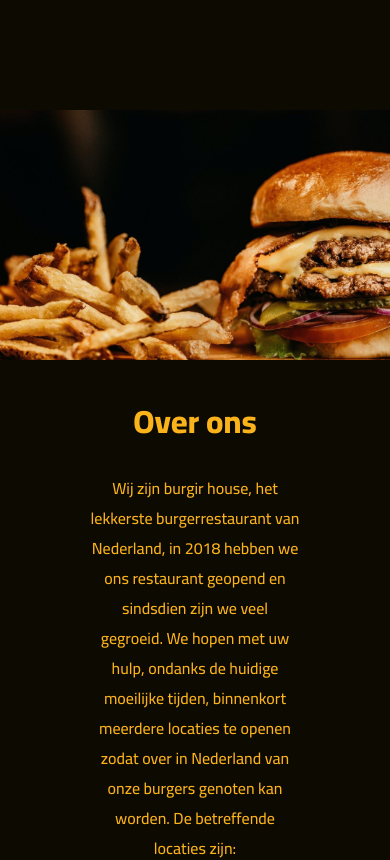
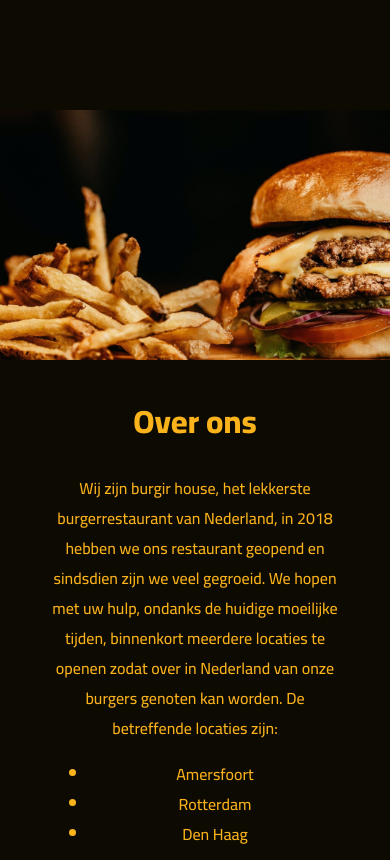
Before and after one commit to benjaminaarsen/webdesign-eindopdracht, a Vue app: page /over-ons in a window 390 px wide. Shown: the top 860 px of the page. Built offline with nearby package versions, Linux system fonts and the light colour scheme; some icons are missing.

Commit message:
compatibility changes for phone "Over-ons"

```diff
--- a/src/views/Over-ons.vue
+++ b/src/views/Over-ons.vue
@@ -78,4 +78,9 @@ export default {
             text-align: center;
         }
 }
+@media screen and (max-width: 600px) {
+    .text {
+        padding: 10px 0;
+    }
+}
 </style>
```
